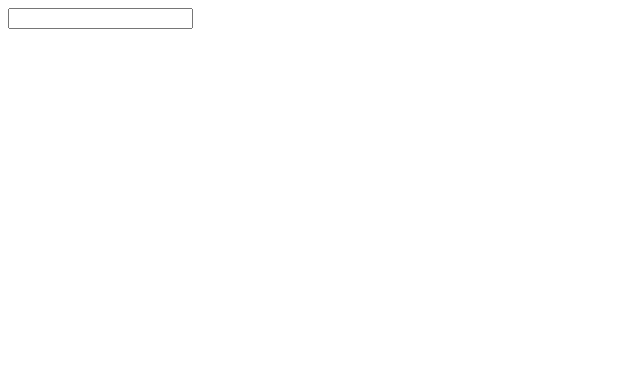
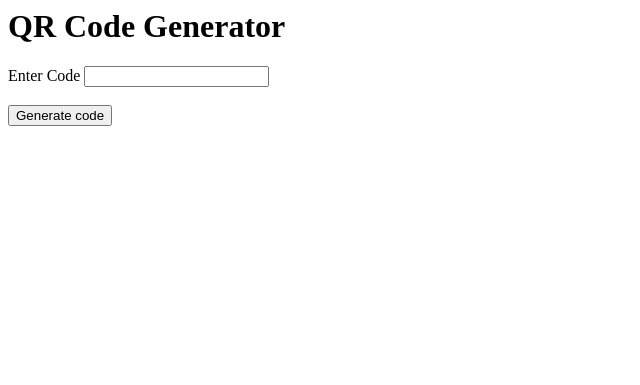
Before and after one commit to AnanyaThapliyal2303/QRcode, a plain HTML site: page index.html in a window 1280 px wide. Shown: the whole page, without its empty margins (0-640 px from the left). Drawn offline with Linux system fonts and the light colour scheme.

Commit message:
Hacktoberfest 2021
Edited HTML code

```diff
--- a/index.html
+++ b/index.html
@@ -1,11 +1,21 @@
 <html>
 
-<head></head>
+<head>
+    <h1>QR Code Generator</h1>
+</head>
 
 <body>
+    <label>Enter Code</label>
     <input type="text" id="qr-data" onchange="generateQR()">
-    <div id="qrcode"></div>
+    <br><br>
+    <button>
+        Generate code
+    </button>
+    <br>
+    <div id="qrcode">
+    </div>
 </body>
+<br>
 <script src="qrcode.min.js"></script>
 <script>
     var qrdata = document.getElementById('qr-data');
```
